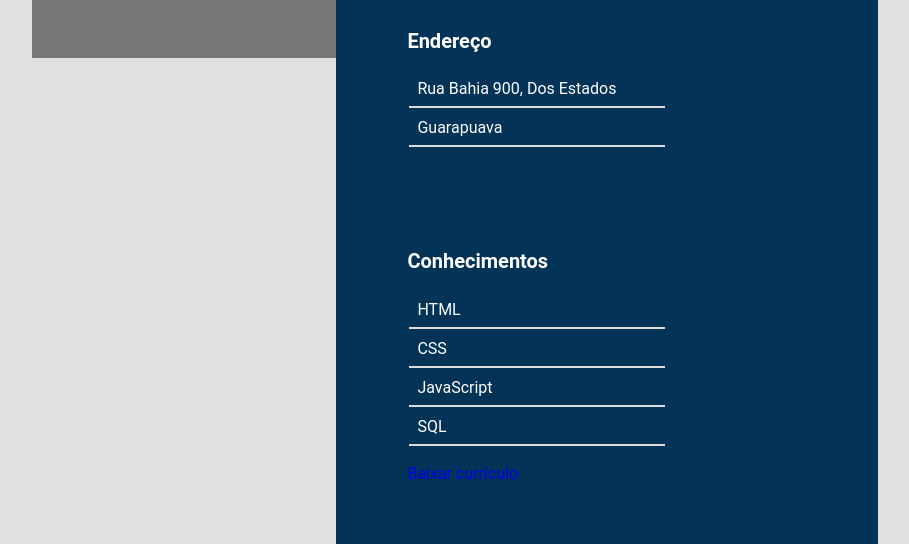
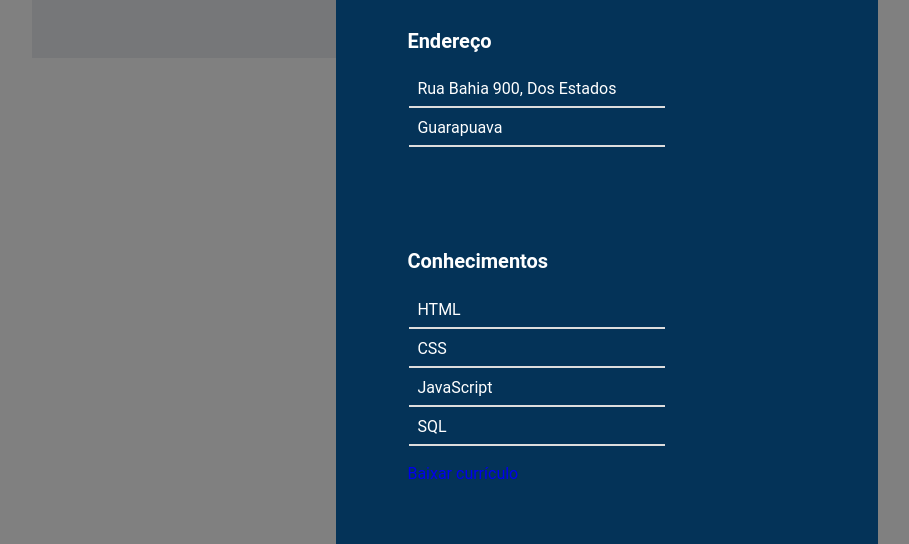
Before and after one commit to gukley/curriculogustavo, a plain HTML site: page index.html in a window 1280 px wide. Shown: the part 1591-2135 px from the top of the page, without its empty margins (288-1197 px from the left). Drawn offline with Linux system fonts and the light colour scheme; some icons are missing.

Commit message:
Add files via upload

```diff
--- a/styles.css
+++ b/styles.css
@@ -9,7 +9,7 @@ body{
 }
 
 body{
-    background-color: rgb(224, 224, 224);
+    background-color: gray;
 }
 
 #principal{
```
